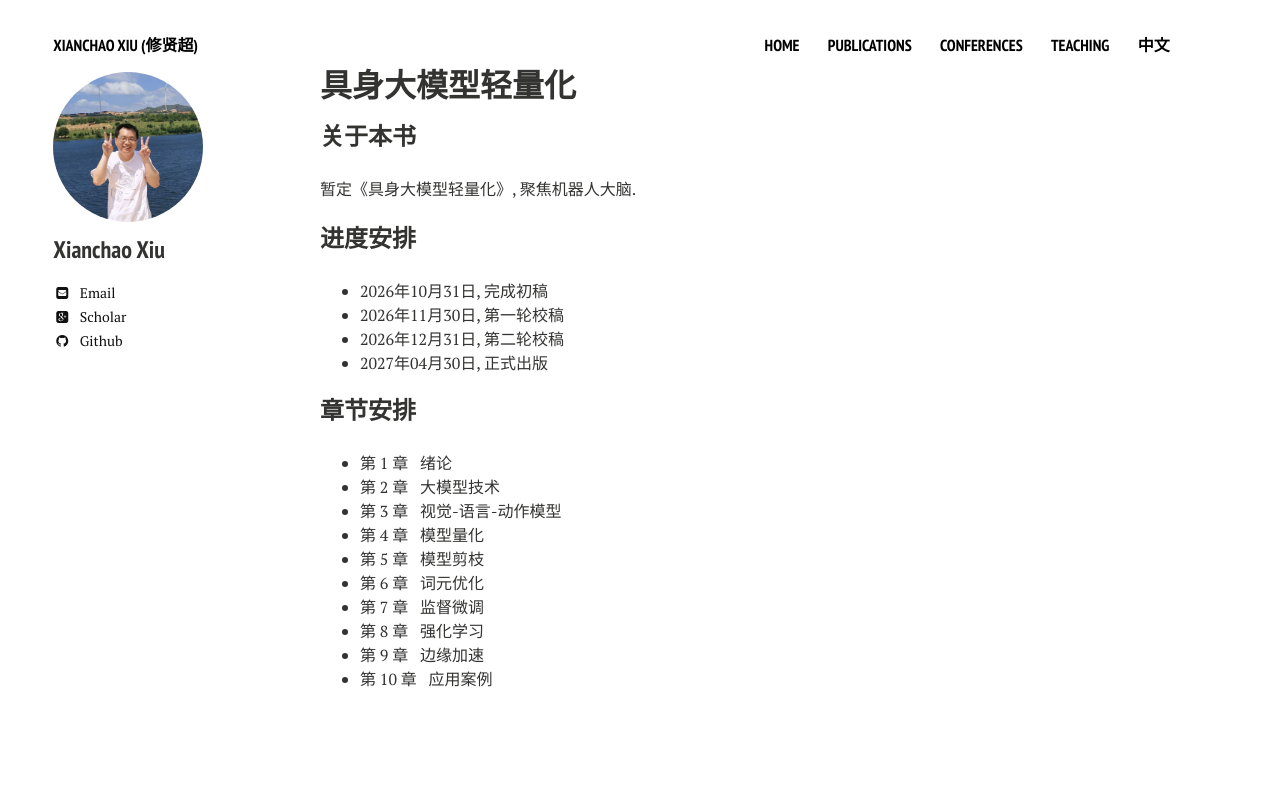
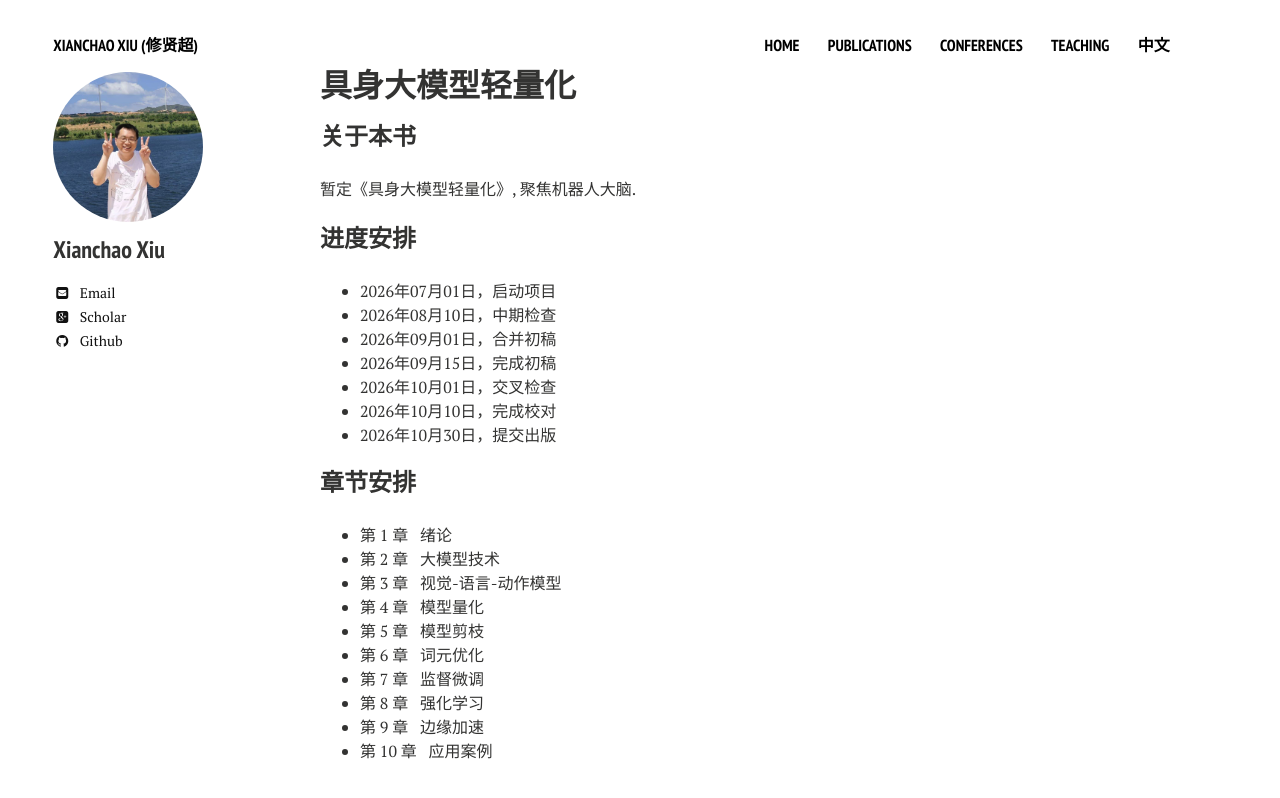
Before and after one commit to xianchaoxiu/xianchaoxiu.github.io, a Jekyll site: the page built from chinese/books/EAI/index.md, in a window 1280 px wide. Shown: the top 798 px of the page. Built offline with Jekyll 4.4.1, drawn with Linux system fonts in a browser that asks for light colours; nearby versions of some CDN libraries.

Commit message:
Update index.md

```diff
--- a/chinese/books/EAI/index.md
+++ b/chinese/books/EAI/index.md
@@ -10,10 +10,13 @@ share: false
 
 
 ### 进度安排
-* 2026年10月31日, 完成初稿<br>
-* 2026年11月30日, 第一轮校稿<br>
-* 2026年12月31日, 第二轮校稿<br>
-* 2027年04月30日, 正式出版<br>
+* 2026年07月01日，启动项目<br>
+* 2026年08月10日，中期检查<br>
+* 2026年09月01日，合并初稿<br>
+* 2026年09月15日，完成初稿<br>
+* 2026年10月01日，交叉检查<br>
+* 2026年10月10日，完成校对<br>
+* 2026年10月30日，提交出版<br>
 
 ### 章节安排
 * 第 1 章 &nbsp;  绪论 <br>
```
